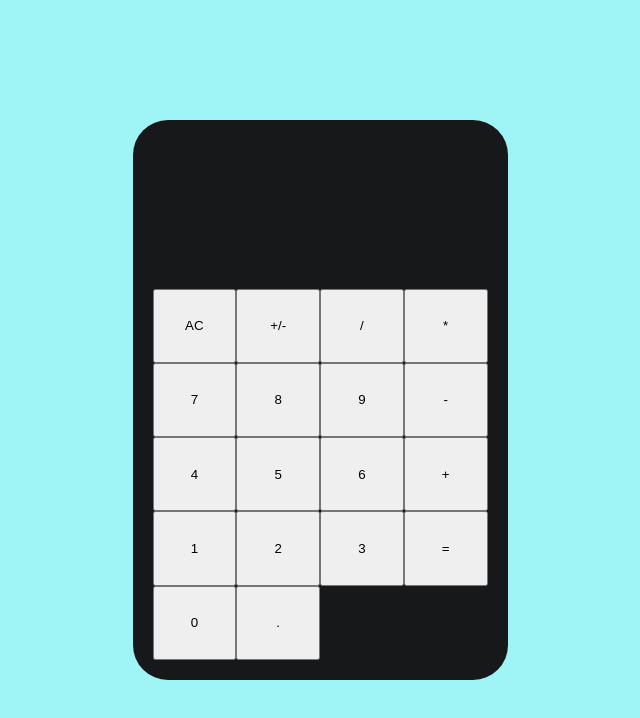
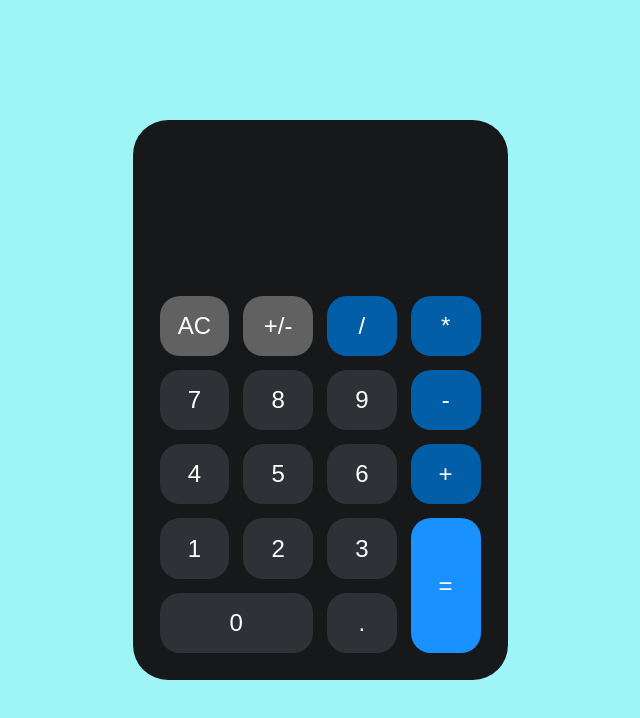
Before and after one commit to abiacaroline/calculadora, a plain HTML site: page index.html in a window 1280 px wide. Shown: the whole page, without its empty margins (320-960 px from the left). Drawn offline with Linux system fonts and the light colour scheme.

Commit message:
adiciona estilos aos botões e organiza o layout

```diff
--- a/index.html
+++ b/index.html
@@ -27,7 +27,7 @@
         <button class="black-btn">2</button>
         <button class="black-btn">3</button>
         <button class="equal-btn">=</button>
-        <button class="black-btn">0</button>
+        <button class="black-btn zero">0</button>
         <button class="black-btn">.</button>
     </div>
 </body>
--- a/style.css
+++ b/style.css
@@ -35,3 +35,39 @@ input {
     grid-column: 1/5;
     grid-row: 1/3;
 }
+
+button {
+    font-size: 24px;
+    margin: 7px;
+    cursor: pointer;
+    border-radius: 20px;
+    border: none;
+    color: #fff;
+}
+
+button:hover {
+    opacity: 0.7;
+}
+
+.gray-btn {
+    background-color: #616161;
+}
+
+.black-btn {
+    background-color: #303136;
+}
+
+.blue-btn {
+    background-color: #035ea8;
+}
+
+.equal-btn {
+    background-color: #1991FF;
+    grid-column: 4/5;
+    grid-row: 6/8;
+}
+
+.zero {
+    grid-column: 1/3;
+    grid-row: 7/8;
+}
```
